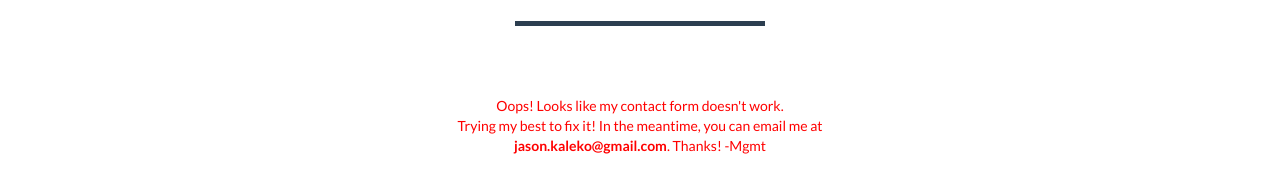
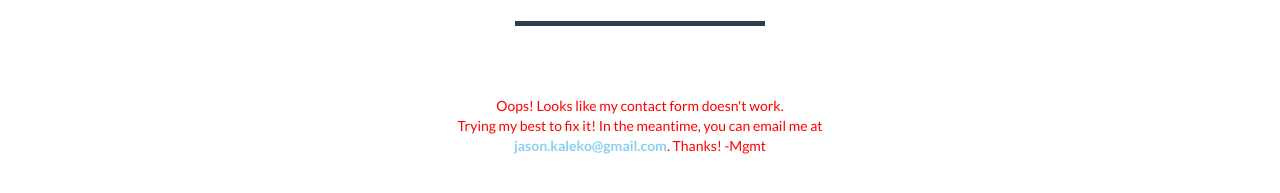
Before and after one commit to jkaleko/jkaleko.github.io, a website: page index.html in a window 1280 px wide. Shown: the part 3040-3233 px from the top of the page. Drawn offline with nearby package versions, Linux system fonts and the light colour scheme.

Commit message:
Update index.html

```diff
--- a/index.html
+++ b/index.html
@@ -244,7 +244,7 @@
                     <center> <font color=red>
                     Oops!  Looks like my contact form doesn't work.  <br>
                     Trying my best to fix it!  In the meantime, you can email me at<br>
-                    <b>jason.kaleko@gmail.com</b>.  Thanks! -Mgmt
+                    <b><a href="mailto:jason.kaleko@gmail.com?Subject=jasonkaleko.com%20Inquiry">jason.kaleko@gmail.com</a></b>.  Thanks! -Mgmt
                     </font></center>
                     <br><br>
 
```
